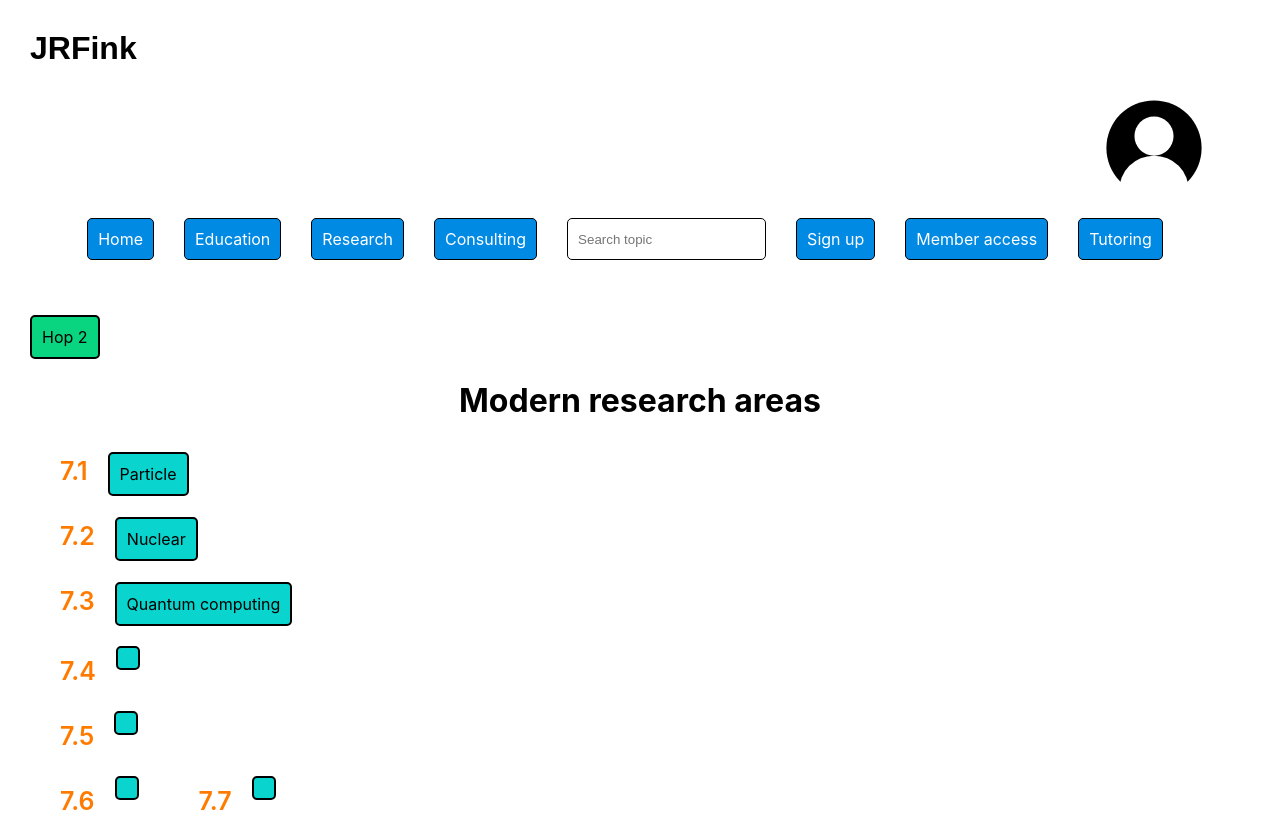
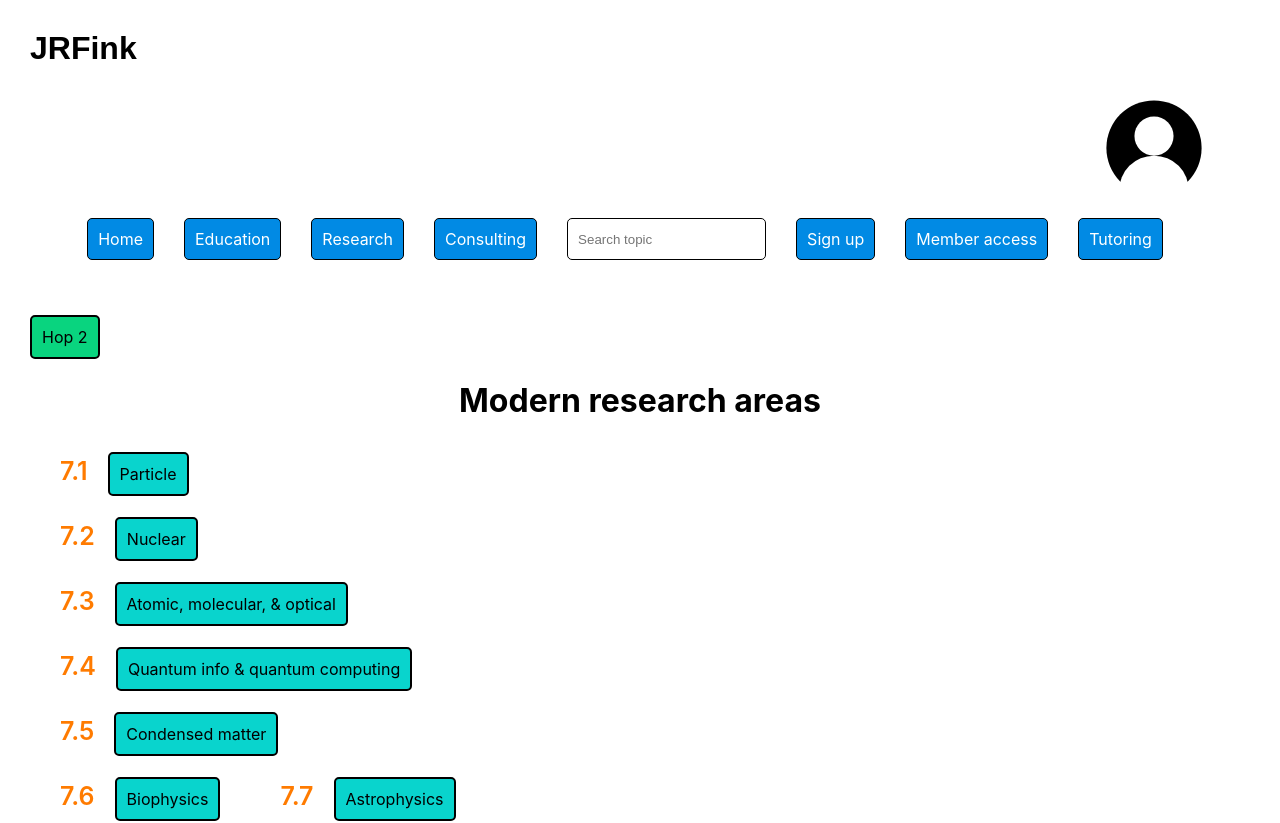
Before and after one commit to JRFink/jrfphyspagesnew, a Next.js app: page /education/hop2/res in a window 1280 px wide. Shown: the top 823 px of the page. Built offline with nearby package versions, Linux system fonts and the light colour scheme.

Commit message:
Update index.tsx

```diff
--- a/pages/education/hop2/res/index.tsx
+++ b/pages/education/hop2/res/index.tsx
@@ -28,34 +28,34 @@ const Res = () => {
                   7.3
               </h2>
               <Link href="/education/hop2/20/wein" className={style.generalLink}>
-                  Quantum computing
+                  Atomic, molecular, &#38; optical
               </Link>
               <br />
               <h2 className={style.numberLink}>
                   7.4
               </h2>
               <Link href="/education/hop2/20/dirac" className={style.generalLink}>
-
+                 Quantum info &#38; quantum computing
               </Link>
               <br />
               <h2 className={style.numberLink}>
                   7.5
               </h2>
               <Link href="/education/hop2/20/cern" className={style.generalLink}>
-
+                 Condensed matter
               </Link>
               <br />
               <h2 className={style.numberLink}>
                   7.6
               </h2>
               <Link href="/education/hop2/20/quant" className={style.generalLink}>
-
+                 Biophysics
               </Link>
  <h2 className={style.numberLink}>
                   7.7
               </h2>
               <Link href="/education/hop2/20/quant" className={style.generalLink}>
-
+                 Astrophysics
               </Link>
               <br />
        </>
```
